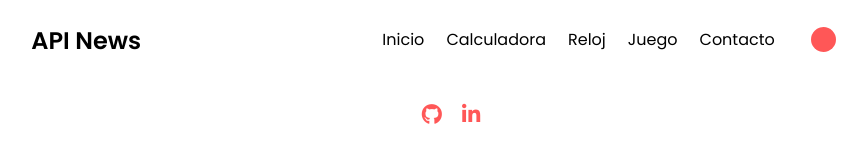
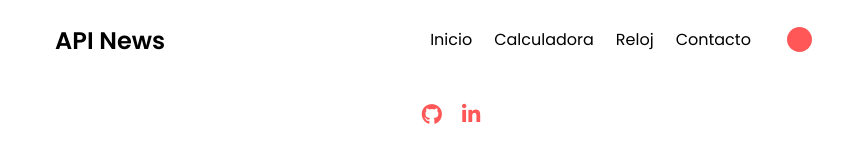
Before and after one commit to bmartinezr86/dynamic-jquery-blog, a website: page index.html in a window 1280 px wide. Shown: the whole page, without its empty margins (199-1066 px from the left). Drawn offline with nearby package versions, Linux system fonts and the light colour scheme; no server answers.

Commit message:
Elimnar el minijuego del proyecto

```diff
--- a/assets/css/styles.css
+++ b/assets/css/styles.css
@@ -65,5 +65,4 @@
     display: flex;
     align-items: center;
     font-family: 'Poppins', sans-serif;
-
 }
--- a/assets/js/header.js
+++ b/assets/js/header.js
@@ -6,7 +6,7 @@ $(document).ready(function () {
   function primaryMenu() {
     var nav = $("<nav></nav>");
     var ulMenu = $('<ul id="menu"></ul>');
-    var paginas = ["Inicio", "Calculadora", "Reloj", "Juego", "Contacto"];
+    var paginas = ["Inicio", "Calculadora", "Reloj", "Contacto"];
     for (let pagina = 0; pagina < paginas.length; pagina++) {
       var liPag = $("<li></li>");
       var linkPag = "";
```
